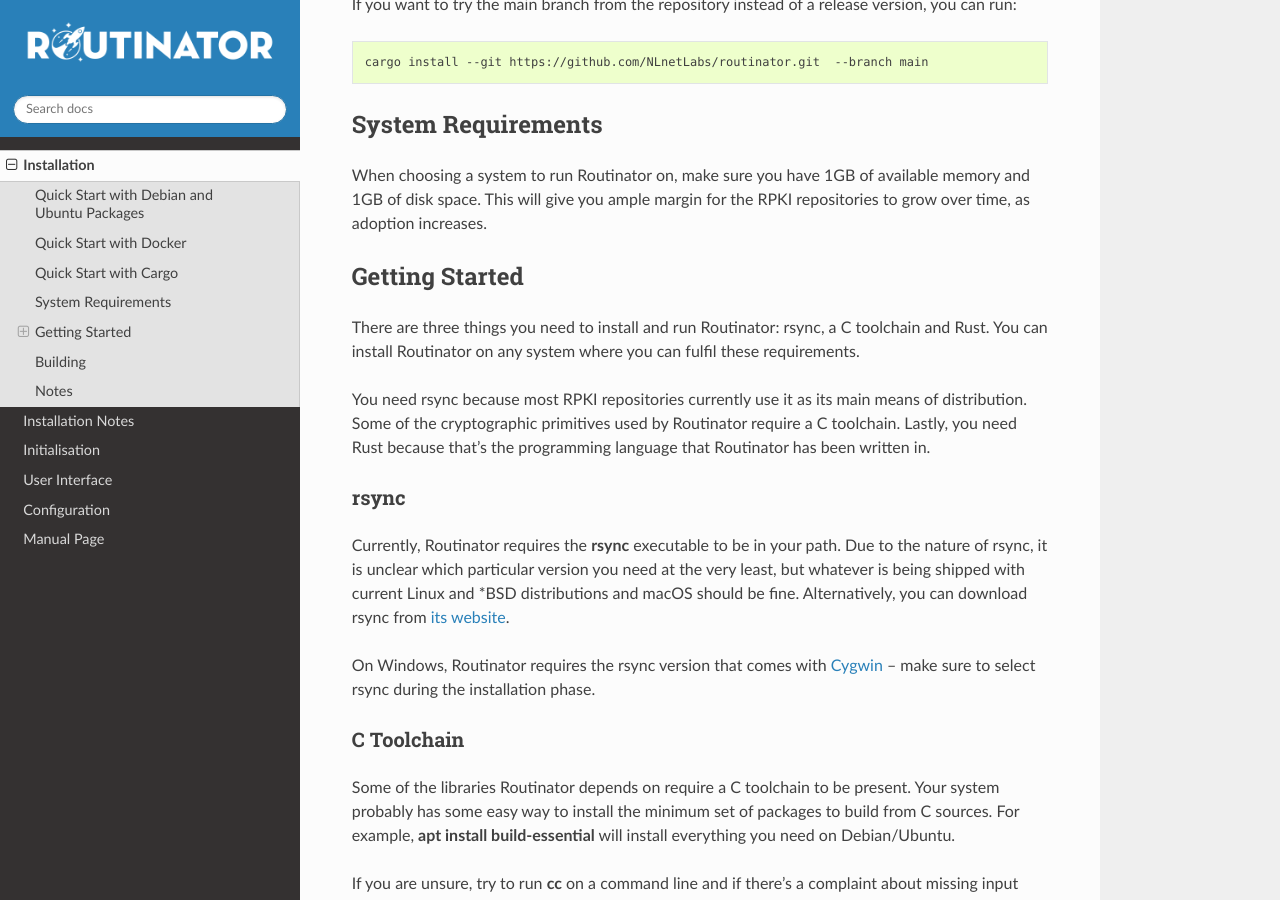
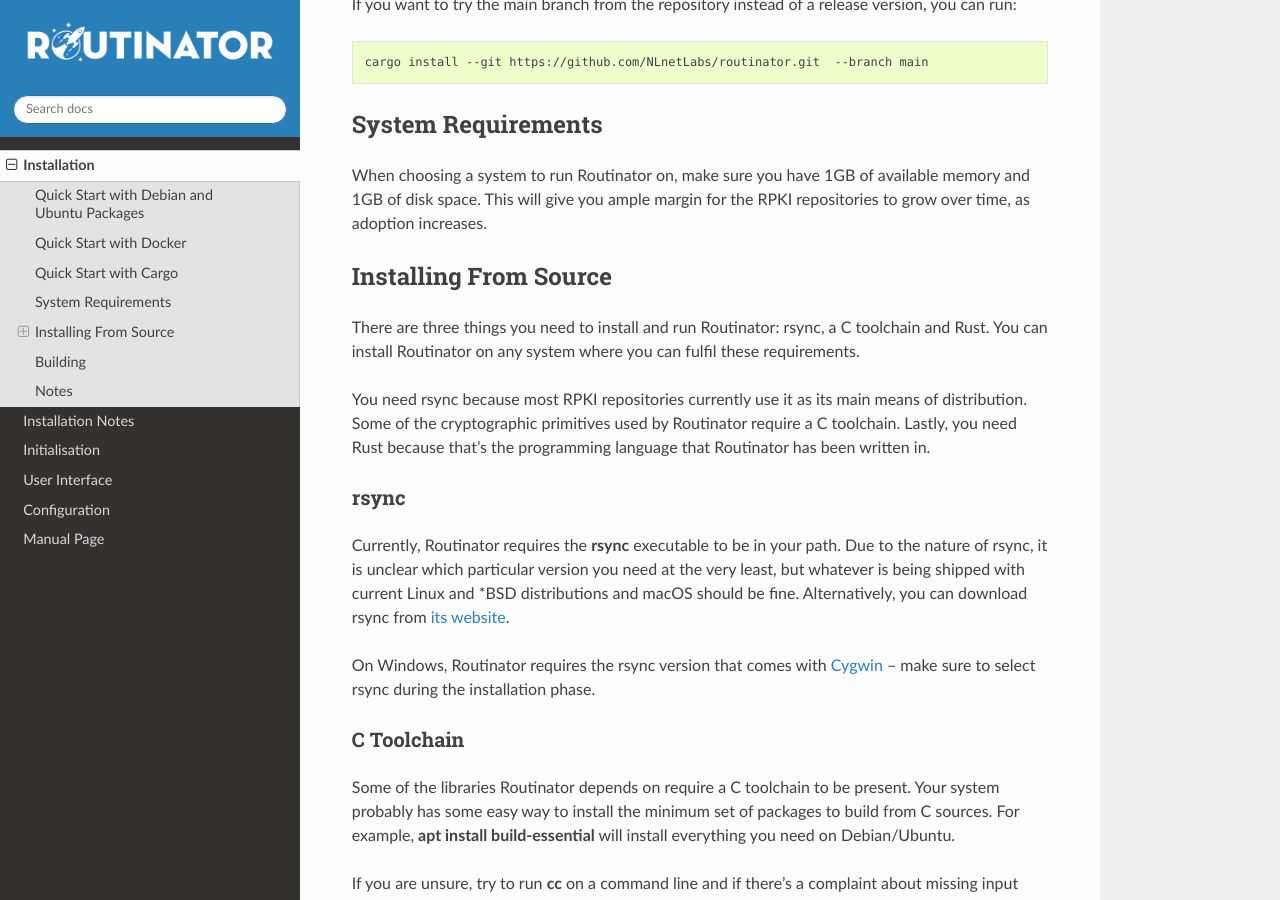
Before and after one commit to NLnetLabs/routinator, a Sphinx documentation site: the page built from source/installation.rst, in a window 1280 px wide and 900 px high, scrolled down 1873 px. Built offline with Sphinx 7.4.7 and the Read the Docs theme 2.0.0, drawn with Linux system fonts in a browser that asks for light colours; pages that are not in the unit, such as notebooks, are missing from menus.

Commit message:
Rename Getting Started

```diff
--- a/source/installation.rst
+++ b/source/installation.rst
@@ -111,8 +111,8 @@
 available memory and 1GB of disk space. This will give you ample margin for
 the RPKI repositories to grow over time, as adoption increases.
 
-Getting Started
----------------
+Installing From Source
+----------------------
 
 There are three things you need to install and run Routinator: rsync, a C
 toolchain and Rust. You can install Routinator on any system where you can
```
